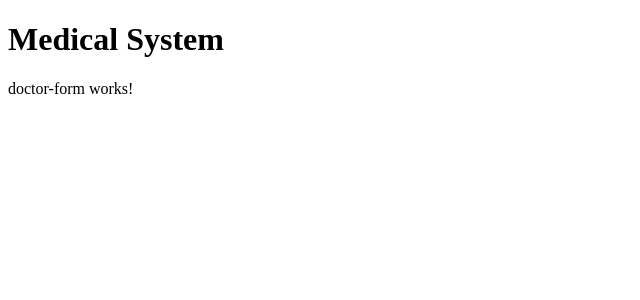
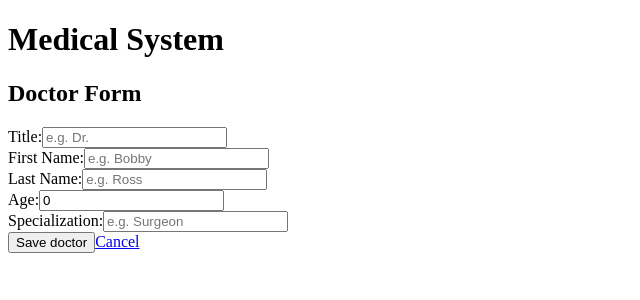
Before and after one commit to S00253911/Assignment2, an Angular app: page /doctors/new in a window 1280 px wide. Shown: the top 300 px of the page, without its empty margins (0-640 px from the left). Built offline with nearby package versions, Linux system fonts and the light colour scheme.

Commit message:
Doctor Form Completed and Working

```diff
--- a/src/app/features/medical/pages/doctor-details/doctor-details.html
+++ b/src/app/features/medical/pages/doctor-details/doctor-details.html
@@ -1 +1,27 @@
-<p>doctor-details works!</p>
+<h2>Medical Record Details</h2>
+
+<p> Record ID Is {{id()}}</p>
+
+@let s = state();
+@if (s.status === 'loading') {
+  <p>Loading record details...</p>
+}
+@else if (s.status === 'error') {
+  <p >{{ s.message }}</p>
+}
+@else {
+  <h2>Title:{{ s.data.title }} Name: {{ s.data.firstName }} {{ s.data.lastName }} </h2>
+
+@if (s.data.specialization) {
+    <p>Date: {{ s.data.specialization }}</p>
+  }
+
+@if(s.data.age){
+    <p>Diagnosis: {{s.data.age }}</p>
+    }
+
+@if(s.data.attendingPatients){
+    <p>Treatment: {{s.data.attendingPatients }}</p>
+}
+
+}
--- a/src/app/features/medical/pages/doctor-details/doctor-details.ts
+++ b/src/app/features/medical/pages/doctor-details/doctor-details.ts
@@ -1,4 +1,9 @@
-import { Component } from '@angular/core';
+import { Component, inject, input } from '@angular/core';
+import { MedicalService } from '../../services/medical.service';
+import { LoadState, withLoadState } from '../../../../shared/load-state';
+import { Doctor } from '../../models/doctor.model';
+import { toObservable, toSignal } from '@angular/core/rxjs-interop';
+import { switchMap } from 'rxjs';
 
 @Component({
   selector: 'app-doctor-details',
@@ -8,4 +13,17 @@ import { Component } from '@angular/core';
 })
 export class DoctorDetails {
 
+  private doctorService = inject(MedicalService);
+
+  readonly id = input.required<string>();
+
+  readonly initial: LoadState<Doctor> = { status: 'loading' };
+
+  state = toSignal(
+    toObservable(this.id).pipe(
+      switchMap((id) => withLoadState(this.doctorService.getDoctorById(id))),
+    ),
+    { initialValue: this.initial },
+  );
+
 }
--- a/src/app/features/medical/pages/doctor-form/doctor-form.html
+++ b/src/app/features/medical/pages/doctor-form/doctor-form.html
@@ -1 +1,42 @@
-<p>doctor-form works!</p>
+<form [formGroup]="doctorForm" (ngSubmit)="onSubmit()" class="doctor-form">
+  <h2>Doctor Form</h2>
+
+ <!-- Title Field -->
+  <div class="form-group">
+    <label for="title">Title:</label>
+    <input id="title" type="text" formControlName="title" placeholder="e.g. Dr." />
+  </div>
+
+  <!-- First Name Field -->
+  <div class="form-group">
+    <label for="firstName">First Name:</label>
+    <input id="firstName" type="text" formControlName="firstName" placeholder="e.g. Bobby" />
+  </div>
+
+  <!-- Last Name Field -->
+  <div class="form-group">
+    <label for="lastName">Last Name:</label>
+    <input id="lastName" type="text" formControlName="lastName" placeholder="e.g. Ross" />
+
+  </div>
+
+  <!-- Age Field -->
+  <div class="form-group">
+    <label for="age">Age:</label>
+    <input id="age" type="number" formControlName="age" placeholder="e.g. 20" />
+  </div>
+
+  <!-- Specialization Field -->
+  <div class="form-group">
+    <label for="specialization">Specialization:</label>
+    <input id="specialization" type="text" formControlName="specialization" placeholder="e.g. Surgeon" />
+  </div>
+
+  <!-- Action Buttons -->
+  @if (saveError(); as message) { <p role="alert">{{ message }}</p> }
+  <div class="button-group">
+    <button type="submit" [disabled]="saving()">
+      {{ saving() ? 'Saving...' : 'Save doctor' }}
+    </button>
+    <a routerLink="/doctors">Cancel</a>
+  </div>
--- a/src/app/features/medical/pages/doctor-form/doctor-form.ts
+++ b/src/app/features/medical/pages/doctor-form/doctor-form.ts
@@ -1,11 +1,48 @@
-import { Component } from '@angular/core';
+import { Component, inject, signal } from '@angular/core';
+import { FormBuilder, ReactiveFormsModule, Validators } from '@angular/forms';
+import { MedicalService } from '../../services/medical.service';
+import { Router, RouterLink } from '@angular/router';
+import { Title } from '@angular/platform-browser';
+import { CreateDoctorDto } from '../../models/doctor.model';
 
 @Component({
   selector: 'app-doctor-form',
-  imports: [],
+  imports: [ReactiveFormsModule, RouterLink],
   templateUrl: './doctor-form.html',
   styleUrl: './doctor-form.scss',
 })
 export class DoctorForm {
 
+  private formBuilder = inject(FormBuilder);
+  private medicalService = inject(MedicalService)
+  private router = inject(Router);
+
+  saving = signal(false);
+  saveError = signal<string | null>(null)
+
+  doctorForm = this.formBuilder.nonNullable.group({
+    title: [''],
+    firstName: ['', Validators.required],
+    lastName: ['', Validators.required],
+    specialization: ['', Validators.required],
+    age: [0 ,[ Validators.required, Validators.min(0)]],
+    attendingPatients: [],
+  });
+
+  onSubmit(): void {
+
+    const {title, firstName, lastName, specialization, age, attendingPatients } = this.doctorForm.getRawValue();
+    const newDoctor: CreateDoctorDto = {title, firstName, lastName, specialization, age, attendingPatients};
+
+    this.medicalService.addDoctor(newDoctor).subscribe({
+      next: (response) => {
+        console.log('Doctor added successfully:', response);
+        this.router.navigate(['/doctors']);
+      },
+      error: (err: Error) => {
+        this.saveError.set(err.message);
+        this.saving.set(false);
+      },
+    });
+  }
 }
--- a/src/app/features/medical/pages/doctors-page/doctors-page.html
+++ b/src/app/features/medical/pages/doctors-page/doctors-page.html
@@ -1,15 +1,18 @@
-<h2>Doctors List</h2>
+<div class="doctors-page-container">
+  <h2>Doctors List</h2>
 <button [routerLink]="['']">Home</button>
-@if (doctors$ | async; as doctor) {
-
-<ul>
- <div class="grid">
-            @for (doctors of doctor; track doctors._id) {
-             <app-doctor-card [doctor]="doctors" />
-            }
+  @let s = state();
+  @if (s.status === 'loading') {
+    <p>Loading Doctors...</p>
+  } @else if (s.status === 'error') {
+    <p> {{ s.message }}</p>
+  } @else if (s.data.length === 0) {
+    <p>No Doctors available at the moment.</p>
+  } @else {
+    <div class="grid">
+      @for (doctor of s.data; track doctor._id) {
+        <app-doctor-card [doctor]="doctor" />
+      }
     </div>
-</ul>
-} @else {
-Loading doctors...
-
-}
+  }
+</div>
--- a/src/app/features/medical/pages/doctors-page/doctors-page.ts
+++ b/src/app/features/medical/pages/doctors-page/doctors-page.ts
@@ -5,6 +5,8 @@ import { Observable } from 'rxjs';
 import { Doctor } from '../../models/doctor.model';
 import { DoctorCard } from '../doctor-card/doctor-card';
 import { RouterLink } from '@angular/router';
+import { toSignal } from '@angular/core/rxjs-interop';
+import { withLoadState } from '../../../../shared/load-state';
 
 @Component({
   selector: 'app-doctors-page',
@@ -12,16 +14,13 @@ import { RouterLink } from '@angular/router';
   templateUrl: './doctors-page.html',
   styleUrl: './doctors-page.scss',
 })
-export class DoctorsPage implements OnInit {
+export class DoctorsPage {
 
 
   private doctorService = inject(MedicalService);
 
-  doctors$!: Observable<Doctor[]>;
+  state = toSignal(withLoadState(this.doctorService.getDoctors()), { requireSync: true });
 
-  ngOnInit(): void {
-    this.doctors$ = this.doctorService.getDoctors();
-  }
 
 
 }
--- a/src/app/features/medical/pages/medicalrecord-form/medicalrecord-form.ts
+++ b/src/app/features/medical/pages/medicalrecord-form/medicalrecord-form.ts
@@ -1,12 +1,12 @@
 import { Component, inject, signal } from '@angular/core';
 import { FormBuilder, ReactiveFormsModule, Validators } from '@angular/forms';
 import { MedicalService } from '../../services/medical.service';
-import { Router } from '@angular/router';
+import { Router, RouterLink } from '@angular/router';
 import { CreateMedicalRecordDto, MedicalRecord } from '../../models/medicalrecord.model';
 
 @Component({
   selector: 'app-medicalrecord-form',
-  imports: [ReactiveFormsModule],
+  imports: [ReactiveFormsModule, RouterLink],
   templateUrl: './medicalrecord-form.html',
   styleUrl: './medicalrecord-form.scss',
 })
--- a/src/app/features/medical/pages/patient-form/patient-form.html
+++ b/src/app/features/medical/pages/patient-form/patient-form.html
@@ -1,5 +1,5 @@
 <form [formGroup]="patientForm" (ngSubmit)="onSubmit()" class="patient-form">
-  <h2>Patient Form Form</h2>
+  <h2>Patient Form</h2>
 
 
   <!-- First Name Field -->
--- a/src/app/features/medical/services/medical.service.ts
+++ b/src/app/features/medical/services/medical.service.ts
@@ -3,7 +3,7 @@ import { Injectable } from '@angular/core';
 import { inject } from '@angular/core';
 import { Observable, throwError } from 'rxjs';
 import { CreatePatientDto, Patient } from '../models/patient.model';
-import { Doctor } from '../models/doctor.model';
+import { CreateDoctorDto, Doctor } from '../models/doctor.model';
 import { Appointment } from '../models/appointment.model';
 import { CreateMedicalRecordDto, MedicalRecord } from '../models/medicalrecord.model';
 import { catchError } from 'rxjs';
@@ -55,7 +55,12 @@ export class MedicalService {
     catchError((err) => this.handleError(err))
   );
  }
-
+  addDoctor(doctor: CreateDoctorDto): Observable<Doctor>{
+  return this.http.post<Doctor>(this.doctorApiUrl, doctor)
+  .pipe(
+    catchError((err) => this.handleError(err))
+  );
+}
 
 //  FUNCTIONS FOR APPOINTMENTS
  getAppointments(): Observable<Appointment[]>{
```
Also changed, not shown: src/app/features/medical/models/doctor.model.ts (+10 -1 lines).
